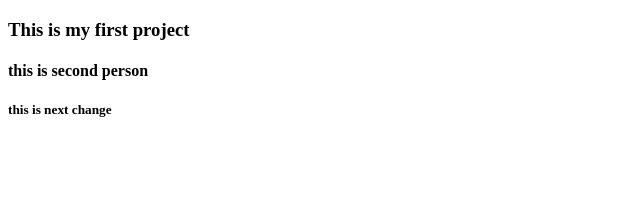
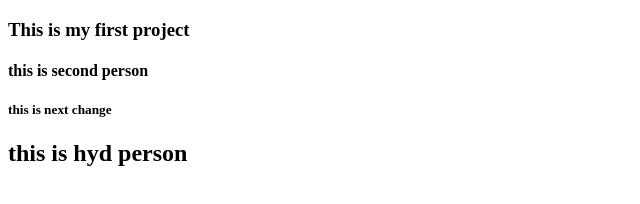
Before and after one commit to Ramyavemu/Project4, a plain HTML site: page index.html in a window 1280 px wide. Shown: the whole page, without its empty margins (0-640 px from the left). Drawn offline with Linux system fonts and the light colour scheme.

Commit message:
another change

```diff
--- a/index.html
+++ b/index.html
@@ -9,5 +9,6 @@
     <h3>This is my first project</h3>
     <h4>this is second person</h4>
     <h5>this is next change</h5>
+    <h2>this is hyd person</h2>
 </body>
 </html>
```
